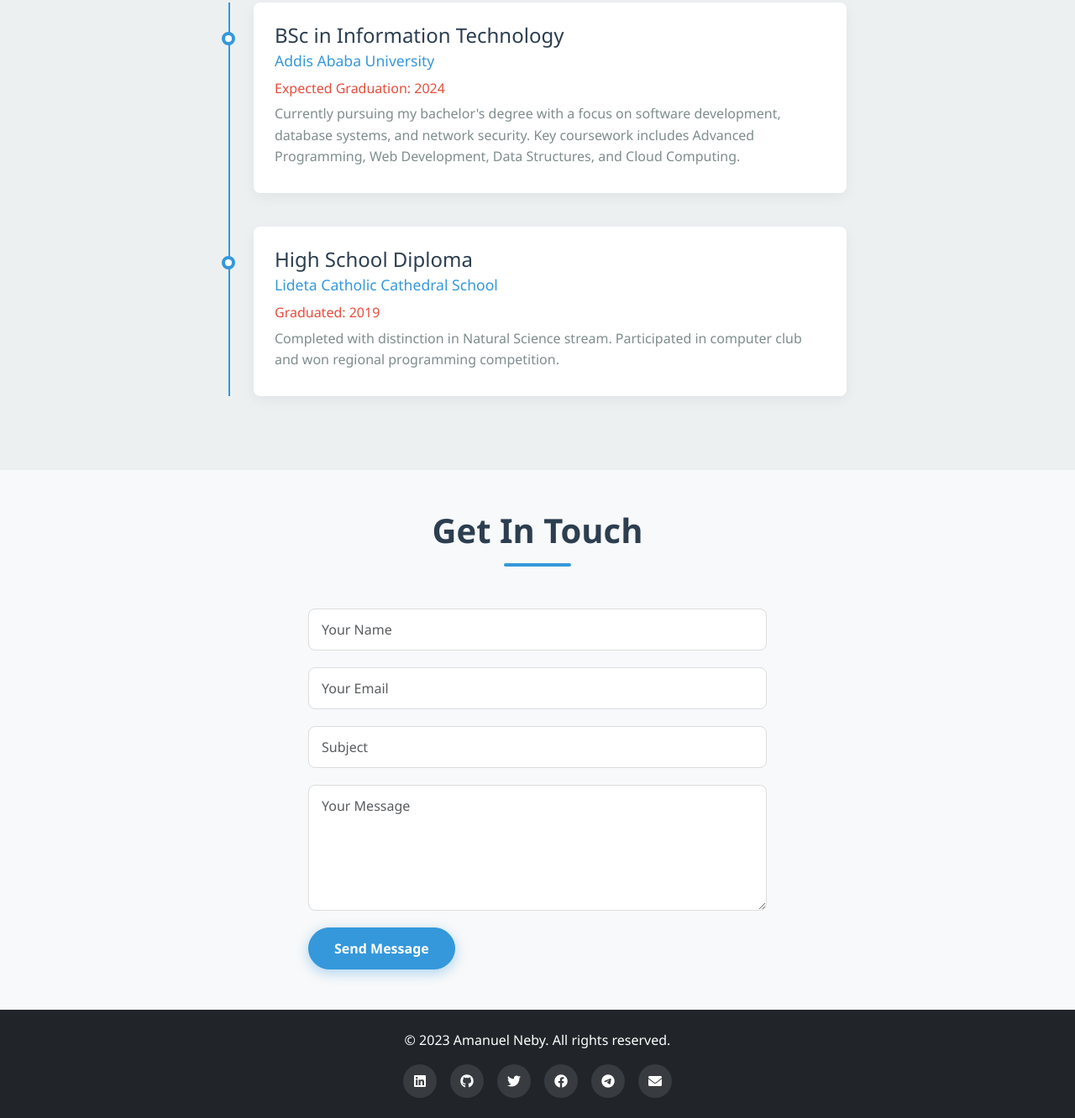
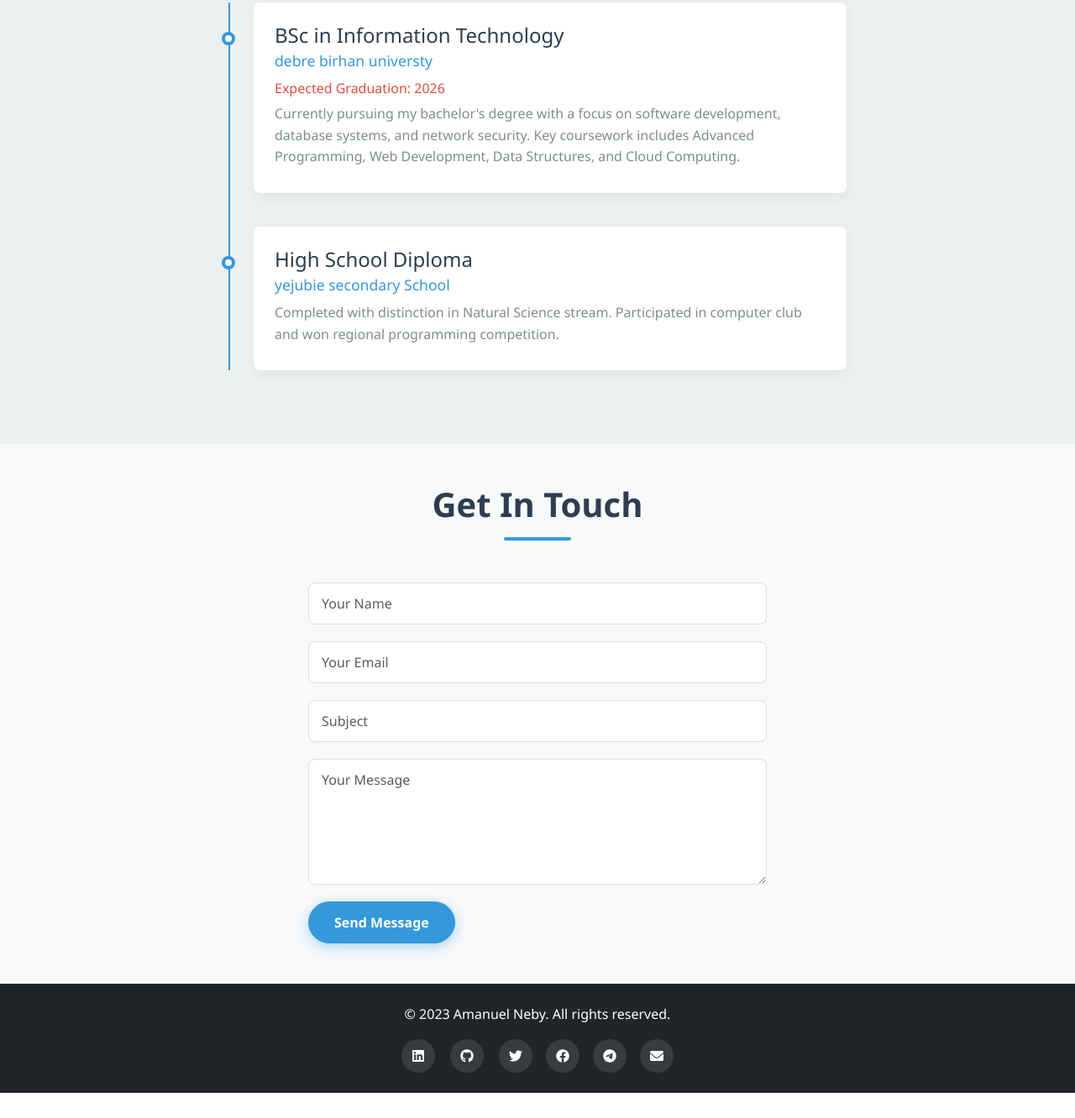
Before and after one commit to aman-2121/portfolio, a plain HTML site: page index.html in a window 1280 px wide. Shown: the part 2683-4015 px from the top of the page at 84% size. After the commit the page ends 3985 px from the top, so only its background shows below. Drawn offline with nearby package versions, Linux system fonts and the light colour scheme.

Commit message:
portfolio

```diff
--- a/index.html
+++ b/index.html
@@ -818,14 +818,14 @@
                     <div class="timeline">
                         <div class="timeline-item">
                             <h4>BSc in Information Technology</h4>
-                            <h5>Addis Ababa University</h5>
-                            <p><em>Expected Graduation: 2024</em></p>
+                            <h5>debre birhan universty</h5>
+                            <p><em>Expected Graduation: 2026</em></p>
                             <p>Currently pursuing my bachelor's degree with a focus on software development, database systems, and network security. Key coursework includes Advanced Programming, Web Development, Data Structures, and Cloud Computing.</p>
                         </div>
                         <div class="timeline-item">
                             <h4>High School Diploma</h4>
-                            <h5>Lideta Catholic Cathedral School</h5>
-                            <p><em>Graduated: 2019</em></p>
+                            <h5>yejubie secondary School</h5>
+
                             <p>Completed with distinction in Natural Science stream. Participated in computer club and won regional programming competition.</p>
                         </div>
                     </div>
@@ -866,11 +866,15 @@
             <p class="mb-0">&copy; 2023 Amanuel Neby. All rights reserved.</p>
        <div class="social-links mt-3">
     <a href="https://linkedin.com/in/yourprofile" class="text-white mx-2" target="_blank" title="LinkedIn"><i class="fab fa-linkedin"></i></a>
-    <a href="https://github.com/yourusername" class="text-white mx-2" target="_blank" title="GitHub"><i class="fab fa-github"></i></a>
+    <a <a href="https://github.com/aman-2121" target="_blank">
+        <i class="fab fa-github"></i>
+      </a>
     <a href="https://twitter.com/yourhandle" class="text-white mx-2" target="_blank" title="Twitter"><i class="fab fa-twitter"></i></a>
     <a href="https://facebook.com/yourprofile" class="text-white mx-2" target="_blank" title="Facebook"><i class="fab fa-facebook"></i></a>
-    <a href="https://t.me/yourusername" class="text-white mx-2" target="_blank" title="Telegram"><i class="fab fa-telegram"></i></a>
-    <a href="mailto:amanuel@example.com" class="text-white mx-2" title="Email"><i class="fas fa-envelope"></i></a>
+    <a href="https://t.me/Aman_vx" target="_blank" class="text-white mx-2" title="Message me on Telegram">
+        <i class="fab fa-telegram"></i>
+      </a>
+    <a href="mailto:amanmarkos582@gmail.com" class="text-white mx-2" title="Email"><i class="fas fa-envelope"></i></a>
 </div>
         </div>
     </footer>
```
